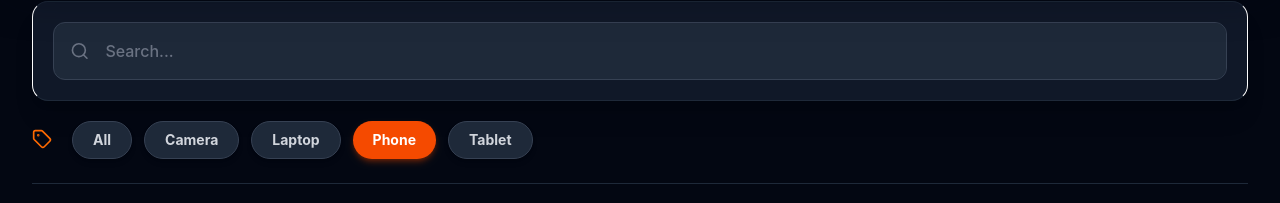
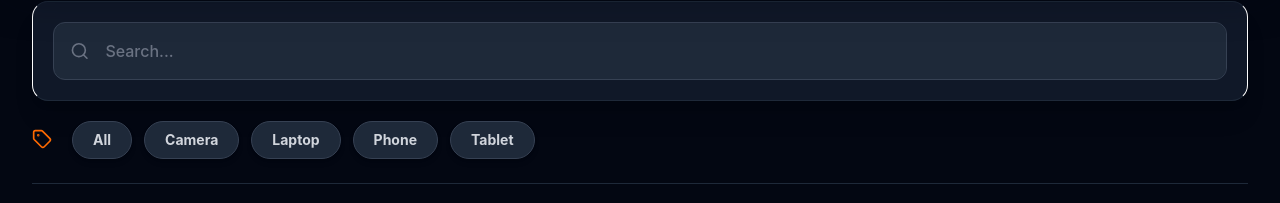
Before and after one commit to iman-skandari/shopping-Cart, a React (Vite) app: page / in a window 1280 px wide. Shown: the part 114-317 px from the top of the page. Built offline with nearby package versions, Linux system fonts and the light colour scheme.

Commit message:
fix: improve category filter buttons and styling

```diff
--- a/src/components/Category/Category.jsx
+++ b/src/components/Category/Category.jsx
@@ -5,8 +5,9 @@ const availableCategories = [
   ...new Set(initialProducts.map((product) => product.category)),
 ].sort();
 
-const Category = () => {
-  const selectedCategory = "Phone";
+const Category = ({selectedCategory, setSelectedCategory}) => {
+  console.log(setSelectedCategory);
+
   return (
     <>
       <div className="flex flex-wrap gap-3 border-b border-gray-800 pb-6  ">
@@ -14,6 +15,7 @@ const Category = () => {
         {availableCategories.map((category) => (
           <button
             key={category}
+            onClick={()=>setSelectedCategory(category)}
             className={`px-5 py-2 text-sm font-bold rounded-full transition duration-200
               shadow-md ${
                 selectedCategory === category
```
